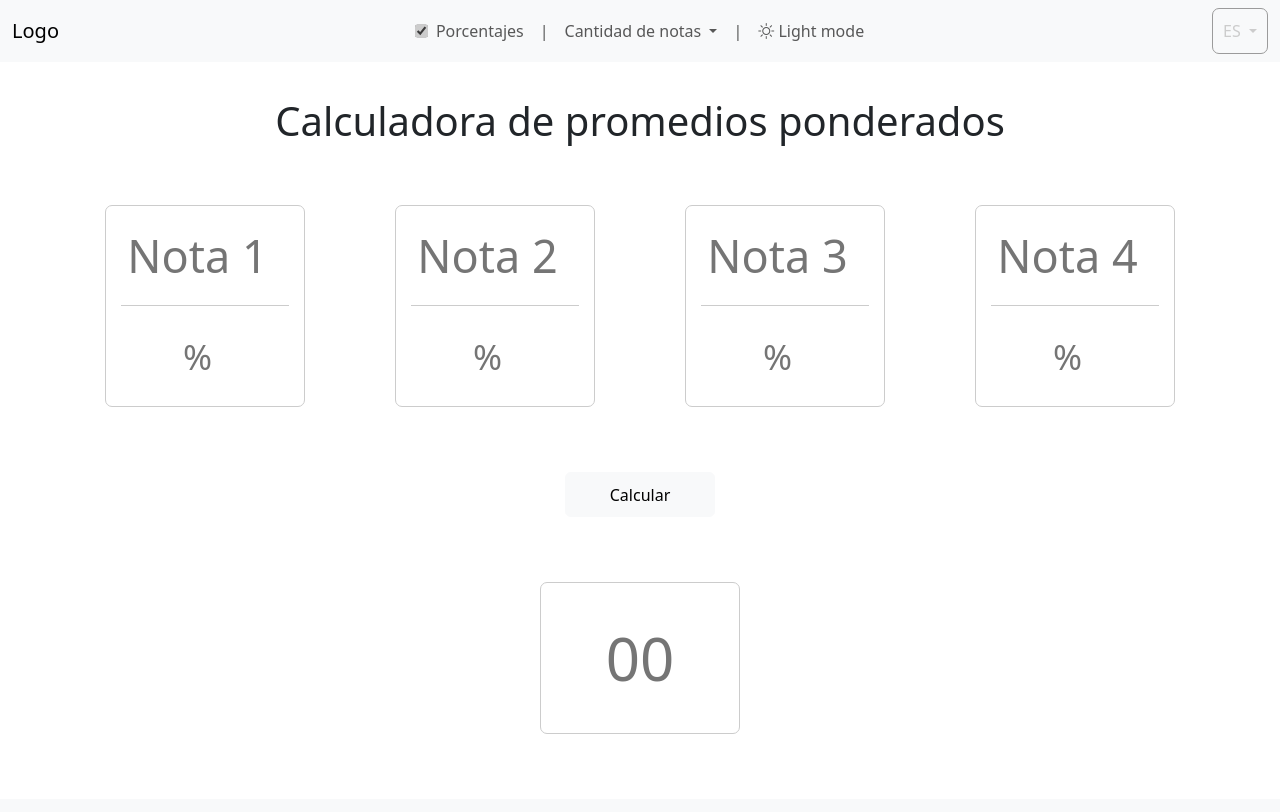
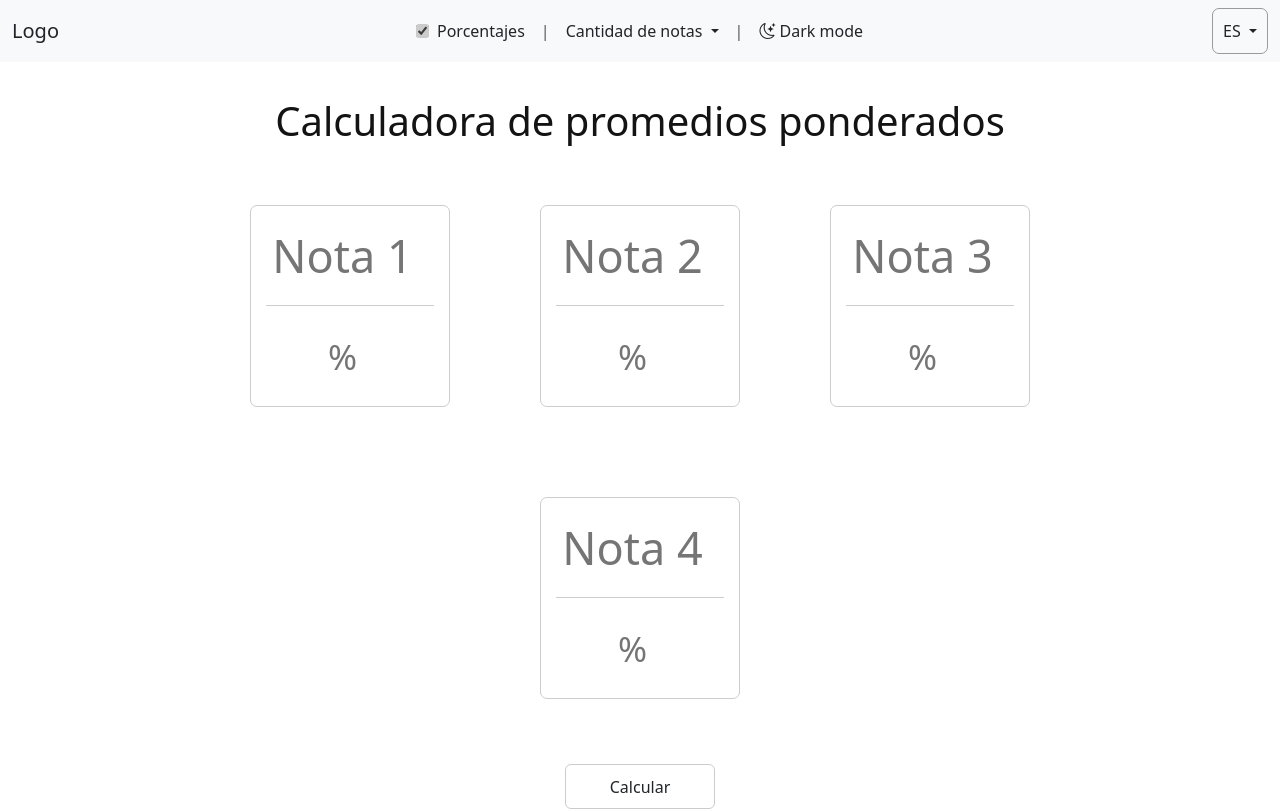
Before and after one commit to TheCatAvila/CalculadoraPonderados, a plain HTML site: page index.html in a window 1280 px wide. Shown: the top 812 px of the page. Drawn offline with nearby package versions, Linux system fonts and the light colour scheme.

Commit message:
Update: Dark mode terminado

```diff
--- a/index.html
+++ b/index.html
@@ -5,16 +5,16 @@
   <meta charset="UTF-8">
   <meta name="viewport" content="width=device-width, initial-scale=1.0">
   <title>Calculadora de promedios ponderados</title>
-  <link rel="stylesheet" href="/static/css/styles.css">
   <link href="https://cdn.jsdelivr.net/npm/bootstrap@5.3.3/dist/css/bootstrap.min.css" rel="stylesheet">
   <link href="https://cdn.jsdelivr.net/npm/bootstrap-icons/font/bootstrap-icons.css" rel="stylesheet">
+  <link rel="stylesheet" href="/static/css/styles.css">
 </head>
 
 <body>
   <header>
     <nav class="navbar navbar-expand-sm bg-light navbar-light">
       <div class="container-fluid">
-        <a class="navbar-brand" href="#">Logo</a>
+        <a class="navbar-brand logo" href="#">Logo</a>
         <button class="navbar-toggler" type="button" data-bs-toggle="collapse" data-bs-target="#collapsibleNavbar">
           <span class="navbar-toggler-icon"></span>
         </button>
@@ -22,14 +22,14 @@
           <ul class="navbar-nav">
             <li class="nav-item cont-nav-porcentaje">
               <input type="checkbox" name="check-porcentaje" id="check-porcentaje" checked>
-              <label for="check-porcentaje" class="nav-link">Porcentajes</label>
+              <label for="check-porcentaje" class="nav-link txt-navbar">Porcentajes</label>
             </li>
             <li class="nav-item cont-nav-porcentaje">
               <ul class="nav-link">|</ul>
             </li>
             <!-- START Cantidad de notas dinámicas -->
             <li class="nav-item dropdown">
-              <a href="" class="nav-link dropdown-toggle" data-bs-toggle="dropdown">
+              <a href="" class="nav-link dropdown-toggle txt-navbar" data-bs-toggle="dropdown">
                 Cantidad de notas
               </a>
               <ul class="dropdown-menu" id="notasDropdown"></ul>
@@ -39,7 +39,7 @@
               <ul class="nav-link">|</ul>
             </li>
             <li class="nav-item">
-              <button class="nav-link dark-mode-toggle" onclick="toggleDarkMode()"><i class="bi bi-sun"></i> Light mode</button>
+              <button class="nav-link dark-mode-toggle txt-navbar" onclick="toggleDarkMode()"><i class="bi bi-moon-stars"></i> Dark mode</button>
             </li>
           </ul>
         </div>
@@ -102,16 +102,7 @@
   <!-- Scripts -->
   <script src="https://cdn.jsdelivr.net/npm/bootstrap@5.3.3/dist/js/bootstrap.bundle.min.js"></script>
   <script src="/static/js/notas-dinamicas.js"></script>
-  <script>
-    function toggleDarkMode() {
-      const currentTheme = document.documentElement.getAttribute('data-theme');
-      if (currentTheme === 'dark') {
-          document.documentElement.setAttribute('data-theme', 'light');
-      } else {
-          document.documentElement.setAttribute('data-theme', 'dark');
-      }
-  }
-  </script>
+  <script src="/static/js/toggle-light.js"></script>
 </body>
 
 </html>
--- a/static/css/styles.css
+++ b/static/css/styles.css
@@ -1,18 +1,22 @@
 :root {
     /* Colores para el modo claro */
-    --color-fondo: rgb(15, 125, 228); /* Fondo de la navbar */
-    --color-texto: #ccc; /* Color del texto */
+
     --color-borde: #ccc; /* Color de los bordes */
+    --color-fondo: #fff; /* Fondo del footer */
+    --color-texto-title: #131313; /* Color del texto */
     --color-fondo-footer: #f8f9fa; /* Fondo del footer */
     --color-texto-footer: #555; /* Texto en el footer */
     --color-enlace-footer: #007bff; /* Enlaces en el footer */
     --color-enlace-hover-footer: #0056b3; /* Color del enlace al pasar el mouse */
     --color-checkbox: #ccc; /* Color del checkbox */
+    --color-texto-correo: #111111;
 
     /* Colores para el modo oscuro */
+    --color-btn-oscuro: #222;
     --color-fondo-oscuro: #333;
     --color-texto-oscuro: #e0e0e0;
-    --color-borde-oscuro: #666;
+    --color-borde-oscuro: #e0e0e0;
+    --color-texto-title-oscuro: #f3f3f3;
     --color-fondo-footer-oscuro: #222;
     --color-texto-footer-oscuro: #ccc;
     --color-enlace-footer-oscuro: #66c7ff;
@@ -20,21 +24,42 @@
     --color-checkbox-oscuro: #666;
 }
 
+body, main{
+    background-color: var(--color-fondo);
+}
+
 [data-theme="dark"] {
     /* Colores para el modo oscuro */
     --color-fondo: var(--color-fondo-oscuro);
     --color-texto: var(--color-texto-oscuro);
     --color-borde: var(--color-borde-oscuro);
+    --color-boton: var(--color-btn-oscuro);
+    --color-texto-title: var(--color-texto-title-oscuro);
     --color-fondo-footer: var(--color-fondo-footer-oscuro);
     --color-texto-footer: var(--color-texto-footer-oscuro);
     --color-enlace-footer: var(--color-enlace-footer-oscuro);
     --color-enlace-hover-footer: var(--color-enlace-hover-footer-oscuro);
     --color-checkbox: var(--color-checkbox-oscuro);
+    --color-texto-correo: var(--color-texto-oscuro)
+}
+
+.text-dark{
+    color: var(--color-texto-correo) !important;
+}
+
+.btn{
+    background-color: var(--color-btn);
+    border-color: var(--color-borde);
+    color: var(--color-texto);
 }
 
 .navbar {
-    color: var(--color-texto);
-    background-color: var(--color-fondo);
+    color: var(--color-texto) !important;
+    background-color: var(--color-fondo-footer) !important;
+}
+
+.txt-navbar{
+    color: var(--color-texto) !important;
 }
 
 .cont-main {
@@ -51,6 +76,7 @@
     font-size: 40px;
     margin: 35px;
     margin-bottom: -5px;
+    color: var(--color-texto-title);
 }
 
 .cont-cajas {
@@ -69,6 +95,8 @@
     outline: none;
     font-size: 45px;
     border-bottom: 1px solid var(--color-borde);
+    background-color: var(--color-fondo);
+    color: var(--color-texto);
 }
 
 .porcentajes {
@@ -117,6 +145,12 @@
     width: 85%;
     font-size: 60px;
     border: none;
+    background-color: var(--color-fondo);
+    color: var(--color-texto);
+}
+
+.logo{
+    color: var(--color-texto);
 }
 
 .idioma {
@@ -162,11 +196,11 @@ input[type="checkbox"]:checked {
     bottom: 0;
     width: 100%;
     padding: 20px 0;
-    background-color: var(--color-fondo-footer);
+    background-color: var(--color-fondo-footer) !important;
 }
 
 #footer p {
-    color: var(--color-texto-footer);
+    color: var(--color-texto-footer) !important;
     font-size: 14px;
 }
 
--- /dev/null
+++ b/static/js/toggle-light.js
@@ -0,0 +1,12 @@
+function toggleDarkMode() {
+    const currentTheme = document.documentElement.getAttribute('data-theme');
+    const button = document.querySelector('.dark-mode-toggle');
+
+    if (currentTheme === 'dark') {
+        document.documentElement.setAttribute('data-theme', 'light');
+        button.innerHTML = '<i class="bi bi-moon-stars"></i> Dark mode';
+    } else {
+        document.documentElement.setAttribute('data-theme', 'dark');
+        button.innerHTML = '<i class="bi bi-sun"></i> Light mode';
+    }
+}
```
